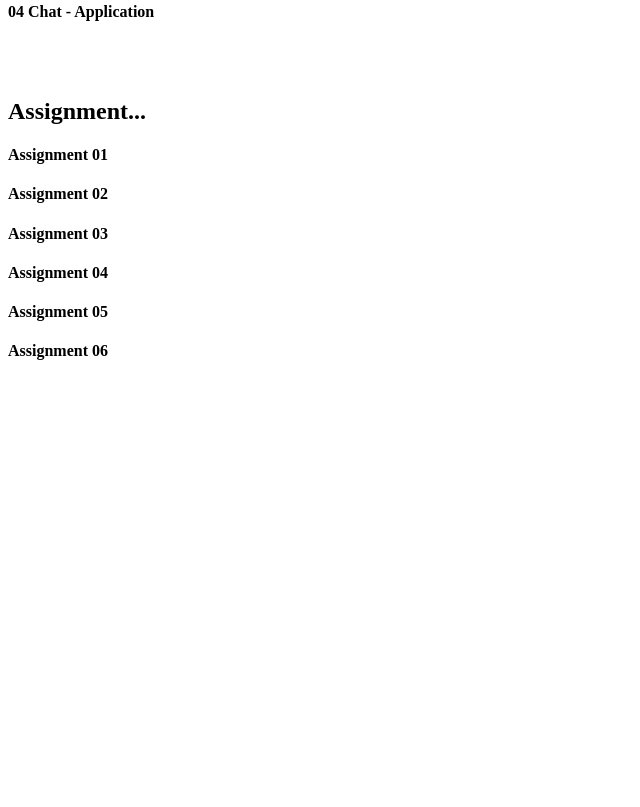
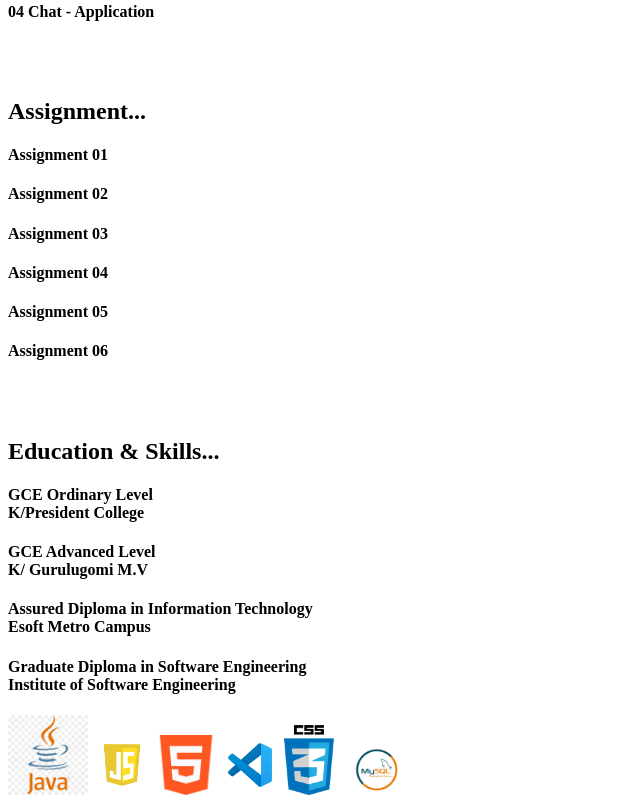
Before and after one commit to Kaushalya13/Assignment_02, a plain HTML site: page 01_HTML/index.html in a window 1280 px wide. Shown: the part 1044-1851 px from the top of the page, without its empty margins (0-640 px from the left). Before the commit the page ends 1426 px from the top, so only its background shows below. Drawn offline with Linux system fonts and the light colour scheme.

Commit message:
Adding Education  & Skills section

```diff
--- a/01_HTML/index.html
+++ b/01_HTML/index.html
@@ -70,7 +70,7 @@
 </main>
 
 <br><br>
-<!--      /////////////////////////// Project Page /////////////////////// -->
+<!--      /////////////////////////// Assignment Page /////////////////////// -->
 <main>
     <section>
         <h1>Assignment...</h1>
@@ -83,6 +83,25 @@
     </section>
 </main>
 
+<br><br>
+<!--      /////////////////////////// Education  & Skills Page /////////////////////// -->
+<main>
+    <section>
+        <h1>Education  & Skills...</h1>
+        <h4>  GCE Ordinary Level <br> K/President College</h4>
+        <h4>  GCE Advanced Level <br> K/ Gurulugomi M.V</h4>
+        <h4>  Assured Diploma in Information Technology <br> Esoft Metro Campus</h4>
+        <h4>  Graduate Diploma in Software Engineering <br> Institute of Software Engineering</h4>
+    </section>
 
+    <section>
+        <img src="../assets/java.png" alt="" width="80">
+        <img src="../assets/js.png" alt="" width="60">
+        <img src="../assets/html.png" alt="" width="60">
+        <img src="../assets/vs.jpg" alt="" width="60">
+        <img src="../assets/CSS.png" alt="" width="50">
+        <img src="../assets/MySQL-Logo.jpg" alt="" width="80">
+    </section>
+</main>
 </body>
 </html>
```
Also changed, not shown: assets/MySQL-Logo.jpg (added), assets/java.png (added), assets/js.png (added), assets/vs.jpg (added).
